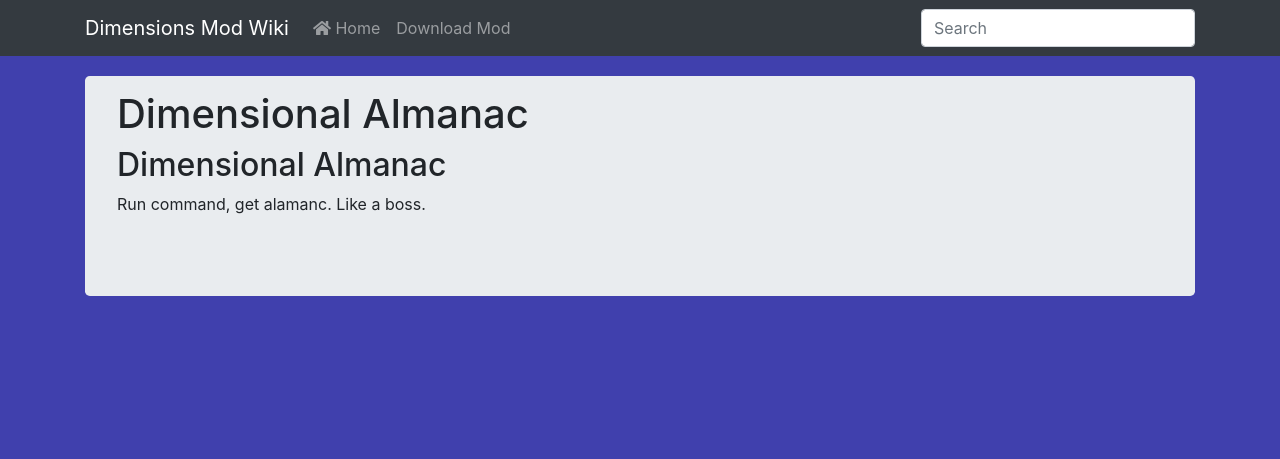
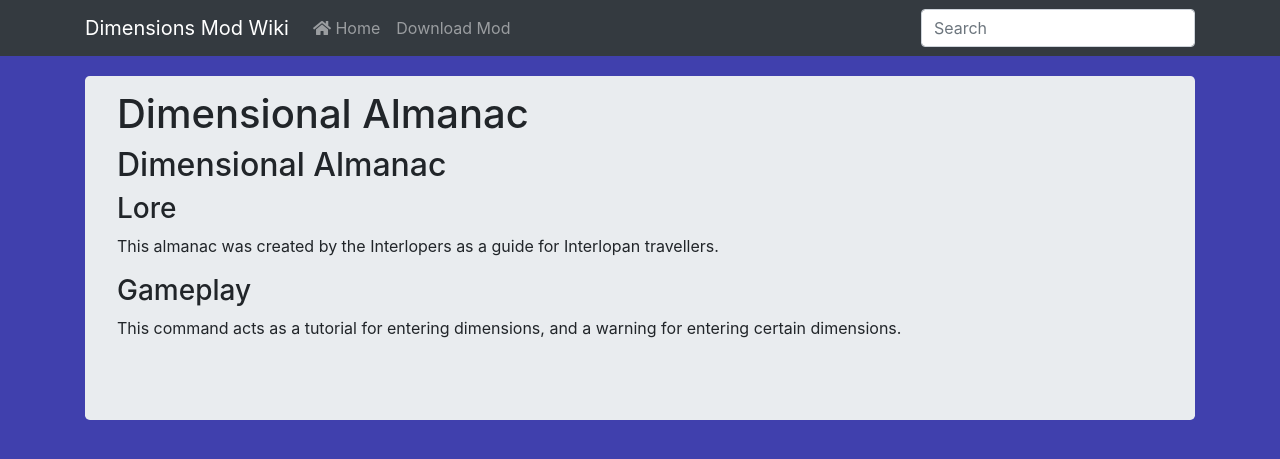
Before and after one commit to TeamCstudios/DimensionsMod, a Jekyll site: the page built from command/dimensionalalmanac.md, in a window 1280 px wide. Shown: the top 459 px of the page. Built offline with Jekyll 4.4.1, drawn with Linux system fonts in a browser that asks for light colours; nearby versions of some CDN libraries.

Commit message:
Improve Dimensionsal Almanac page

```diff
--- a/command/dimensionalalmanac.md
+++ b/command/dimensionalalmanac.md
@@ -6,4 +6,7 @@ category: commands
 
 ## Dimensional Almanac
 
-Run command, get alamanc. Like a boss.
+### Lore
+This almanac was created by the Interlopers as a guide for Interlopan travellers.
+### Gameplay
+This command acts as a tutorial for entering dimensions, and a warning for entering certain dimensions.
```
